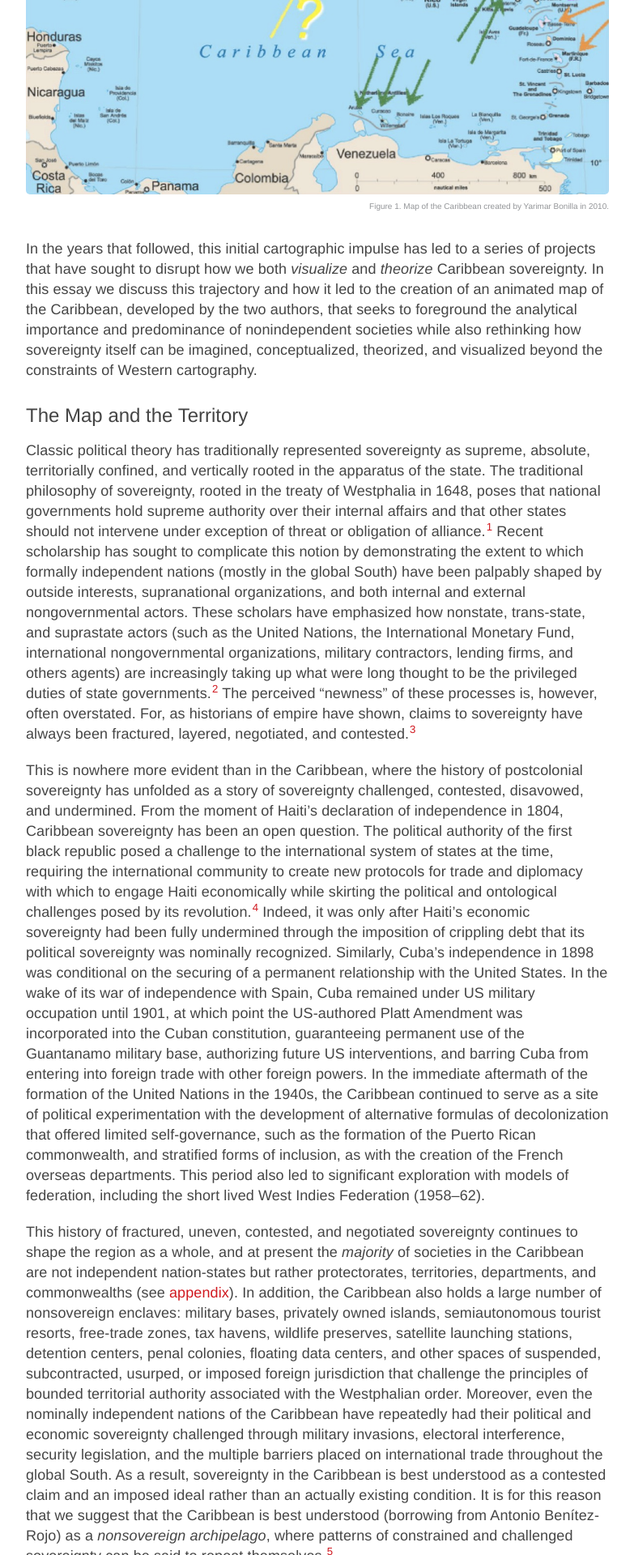
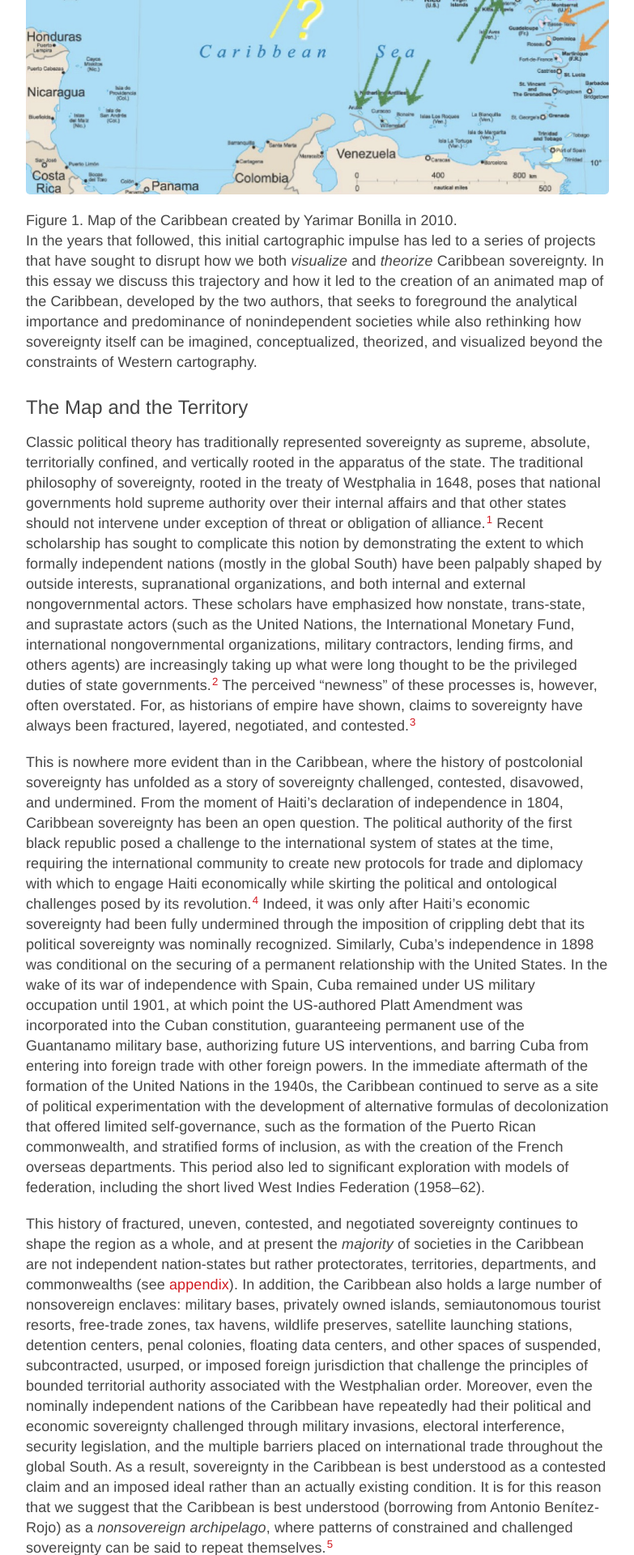
Before and after one commit to archipelagosjournal/archipelagos, a Jekyll site: the page built from _issue01/bonilla-visualizing.md, in a window 1280 px wide. Shown: the part 1377-3297 px from the top of the page at 81% size, without its empty margins (248-1031 px from the left). Built offline with Jekyll 4.4.1, drawn with Linux system fonts in a browser that asks for light colours.

```diff
--- a/public/css/main.css
+++ b/public/css/main.css
@@ -322,7 +322,7 @@
 }
 
 
-span.image-caption {
+span.caption {
   color: #939598;
   margin-top: -.66rem;
   font-size: .5rem;
@@ -357,7 +357,7 @@
 
 .media-caption {
         color: #939598;
-        font-size: .66rem;
+        font-size: .5rem;
         text-align: right;
 }
 
```
Also changed, not shown: _issue01/neigh-digitizing.md (+1 -1 lines).
